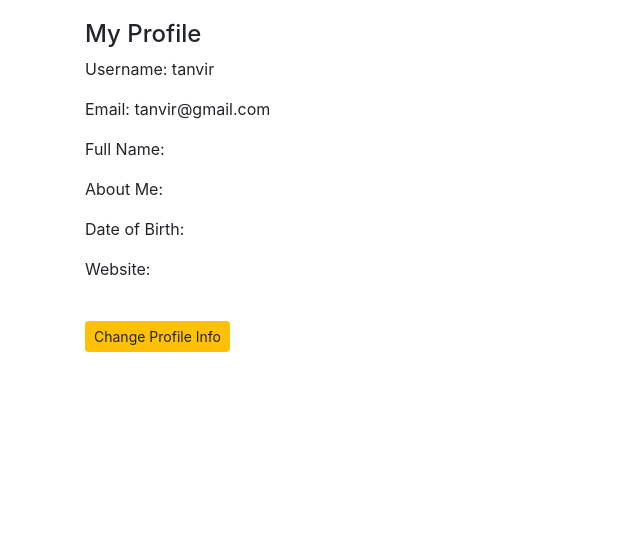
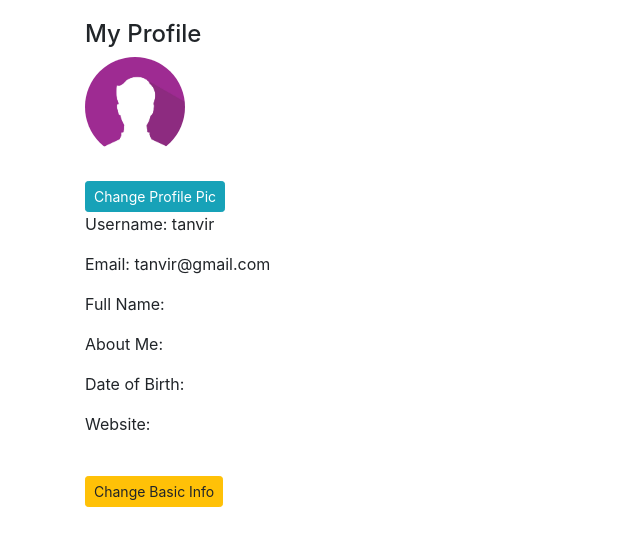
Before and after one commit to FoysalMdTanvir/Public_Networking, a Django app: page /account/profile/ in a window 1280 px wide. Shown: the part 56-602 px from the top of the page, without its empty margins (0-640 px from the left). Run offline with Django 3.2, Linux system fonts and the light colour scheme; a user stored in the database is signed in; data comes from the database, SQL or seed files in the repository; both versions use the stored data as it was after the commit; some libraries are stand-ins or nearby versions.

Commit message:
User Profile Creation and Change 2

```diff
--- a/App_Login/urls.py
+++ b/App_Login/urls.py
@@ -9,4 +9,6 @@ urlpatterns = [
     path('profile/', views.profile, name='profile'),
     path('change_profile/', views.user_change, name='user_change'),
     path('password/', views.pass_change, name='pass_change'),
+    path('add-picture/', views.add_pro_pic, name='add_pro_pic'),
+    path('change-picture/', views.change_pro_pic, name='change_pro_pic'),
 ]
--- a/App_Login/views.py
+++ b/App_Login/views.py
@@ -4,7 +4,7 @@ from django.contrib.auth import login, authenticate, logout
 from django.shortcuts import HttpResponseRedirect
 from django.urls import reverse
 from django.contrib.auth.decorators import login_required
-from App_Login.forms import SignUpForm, UserLogin, UserProfileChange
+from App_Login.forms import SignUpForm, UserLogin, UserProfileChange, ProfilePic
 # Create your views here.
 
 
@@ -68,3 +68,27 @@ def pass_change(request):
             form.save()
             changed = True
     return render(request, 'App_Login/change_pass.html', context={'form': form, 'changed': changed})
+
+
+@login_required
+def add_pro_pic(request):
+    form = ProfilePic()
+    if request.method == 'POST':
+        form = ProfilePic(request.POST, request.FILES)
+        if form.is_valid():
+            user_obj = form.save(commit=False)
+            user_obj.user = request.user
+            user_obj.save()
+            return HttpResponseRedirect(reverse('App_Login:profile'))
+    return render(request, 'App_Login/pro_pic_add.html', context={'form': form})
+
+
+@login_required
+def change_pro_pic(request):
+    form = ProfilePic(instance=request.user.user_profile)
+    if request.method == 'POST':
+        form = ProfilePic(request.POST, request.FILES, instance=request.user.user_profile)
+        if form.is_valid():
+            form.save()
+            return HttpResponseRedirect(reverse('App_Login:profile'))
+    return render(request, 'App_Login/pro_pic_add.html', context={'form': form})
--- a/Public_Networking/settings.py
+++ b/Public_Networking/settings.py
@@ -43,6 +43,7 @@ INSTALLED_APPS = [
     'App_Content',
     'App_Login',
     'crispy_forms',
+    'django_cleanup.apps.CleanupConfig',
 ]
 # bootstrap4
 CRISPY_TEMPLATE_PACK = 'bootstrap4'
--- a/Public_Networking/urls.py
+++ b/Public_Networking/urls.py
@@ -1,6 +1,9 @@
 from django.contrib import admin
 from django.urls import path, include
 from . import views
+from django.conf import settings
+from django.contrib.staticfiles.urls import static, staticfiles_urlpatterns
+
 
 urlpatterns = [
     path('admin/', admin.site.urls),
@@ -9,3 +12,6 @@ urlpatterns = [
     path('',  views.Index, name='index'),
 
 ]
+
+urlpatterns += staticfiles_urlpatterns()
+urlpatterns += static(settings.MEDIA_URL, document_root=settings.MEDIA_ROOT)
--- a/templates/App_Login/profile.html
+++ b/templates/App_Login/profile.html
@@ -4,6 +4,15 @@
 {% endblock %}
 {% block body_block %}
 <h4>My Profile</h4>
+{% if user.user_profile %}
+<img src="/media/{{user.user_profile.profile_pic}}" class="rounded-circle" width="130px">
+<br><br>
+<a href="{% url 'App_Login:change_pro_pic' %}" class="btn btn-info btn-sm">Change Profile Details</a>
+{% else %}
+<img src="/media/profile_pics/default_pic.PNG" class="rounded-circle" width="100px">
+<br><br>
+<a href="{% url 'App_Login:add_pro_pic' %}" class="btn btn-info btn-sm">Change Profile Pic</a>
+{% endif %}
 <p>Username: {{ user.username }}</p>
 <p>Email: {{ user.email }}</p>
 <p>Full Name: {{ user.first_name }} {{ user.last_name }}</p>
@@ -11,5 +20,5 @@
 <p>Date of Birth: {{user.user_profile.dob}}</p>
 <p>Website: {{user.user_profile.website}}</p>
 <br>
-<a href="{% url 'App_Login:user_change' %}" class="btn btn-warning btn-sm">Change Profile Info</a>
+<a href="{% url 'App_Login:user_change' %}" class="btn btn-warning btn-sm">Change Basic Info</a>
 {% endblock %}
```
Also changed, not shown: App_Login/forms.py (+8 -0 lines), templates/App_Login/pro_pic_add.html (added, +11 -0 lines), db.sqlite3, media/profile_pics/Hydrangeas.jpg (added), media/profile_pics/default_pic.PNG (added).
